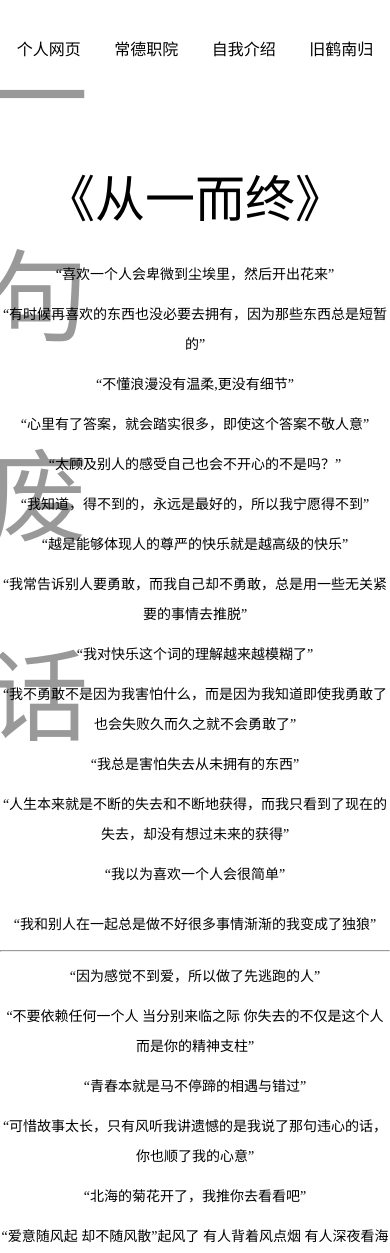
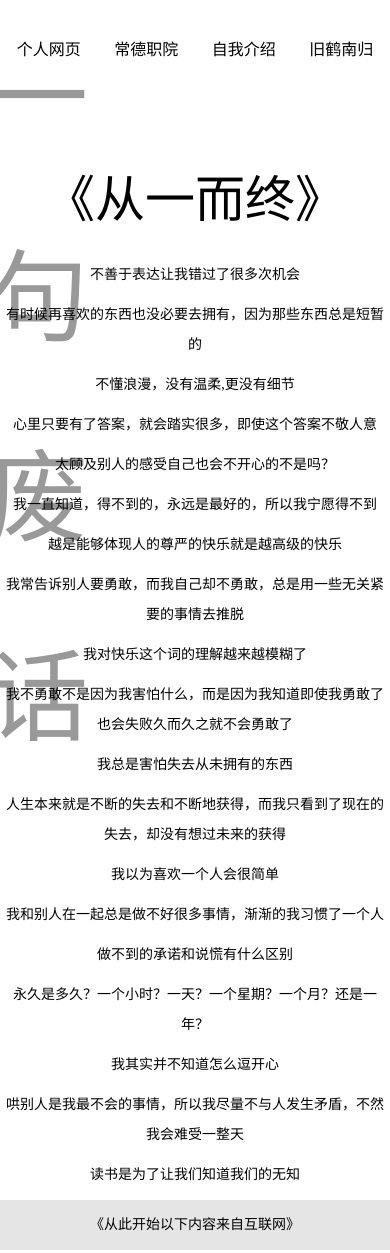
Before and after one commit to Jiuhe1129/wy, a plain HTML site: page index.html in a window 390 px wide. Shown: the top 1253 px of the page. Drawn offline with Linux system fonts and the light colour scheme.

Commit message:
Add files via upload

```diff
--- a/css/style.css
+++ b/css/style.css
@@ -3,20 +3,25 @@
 a,li{text-decoration: none; list-style: none;}
 nav{width: 100%; height: 100px; position: relative; top: -100px; transition: .6s;}
 nav ul{width: 100%; text-align: center; display: flex; justify-content: center;}
-nav ul li{width: 300px; height: 100px; font-size: 23px; line-height: 100px; transition: .6S;}
+nav ul li{width: 300px; height: 100px; font-size: 23px; line-height: 100px;}
 nav ul li a{color: #000;}
 .banner{width: 6%; height: auto; font-size: 100px; line-height: 230%; text-align: center; opacity: .4;  position: fixed; top: 5%; transform: translateX(800%);}
 .box{width: 100%; height: auto;}
 .main{margin: 0 auto; width: 100%;  height: auto; position: relative; top: 50px;}
 .main .bt{font-size: 50px;}
+.main #btw{font-size: 35px; background: rgba(0, 0, 0, 0.103);}
+.main #btw:hover{font-size: 30px; color: #000;}
 .main ul{opacity: 0; text-align: center; font-size: 30px; transition: 1.6s;}
 .main ul li{line-height: 100px; height: auto; transition: .6s;}
 .main ul li:nth-child(n+2):hover{background: #000; color: #fff; font-size: 35px;}
 .main .c{line-height: 50px;}
 .banquan{width: 100%; height: 20px; text-align: center; position: relative;  bottom: 0px; margin-top: 50px; color: #ffff; background: #000;}
+
 @media screen and (max-width:960px ) {
     .banner{font-size: 100px; line-height: 200%; top: 0; transform: translateX(-50%);}
     nav ul li{font-size: 16px;}
+    .main #btw{font-size: 14px;}
+    .main #btw:hover{font-size: 15px;}
     .main .lp .sj{line-height: 30px;}
     .main ul li:nth-child(n+2){font-size: 14px; line-height: 50px; }
     .main ul li:nth-child(n+2):hover{font-size: 15px;}
--- a/index.html
+++ b/index.html
@@ -26,23 +26,30 @@
         <div class="main">
             <ul class="lp">
                 <li class="bt">《从一而终》</li>
-<!-- me -->
+                <!-- me -->
+                <li>不善于表达让我错过了很多次机会</li>
+                <li class="sj">有时候再喜欢的东西也没必要去拥有，因为那些东西总是短暂的</li>
+                <li>不懂浪漫，没有温柔,更没有细节</li>
+                <li class="sj">心里只要有了答案，就会踏实很多，即使这个答案不敬人意</li>
+                <li>太顾及别人的感受自己也会不开心的不是吗？</li>
+                <li class="sj">我一直知道，得不到的，永远是最好的，所以我宁愿得不到</li>
+                <li>越是能够体现人的尊严的快乐就是越高级的快乐</li>
+                <li class="sj">我常告诉别人要勇敢，而我自己却不勇敢，总是用一些无关紧要的事情去推脱</li>
+                <li>我对快乐这个词的理解越来越模糊了</li>
+                <li class="sj">我不勇敢不是因为我害怕什么，而是因为我知道即使我勇敢了也会失败久而久之就不会勇敢了</li>
+                <li>我总是害怕失去从未拥有的东西</li>
+                <li class="sj">人生本来就是不断的失去和不断地获得，而我只看到了现在的失去，却没有想过未来的获得</li>
+                <li>我以为喜欢一个人会很简单</li>
+                <li class="sj">我和别人在一起总是做不好很多事情，渐渐的我习惯了一个人</li>
+                <li>做不到的承诺和说慌有什么区别</li>
+                <li class="sj">永久是多久？一个小时？一天？一个星期？一个月？还是一年？</li>
+                <li>我其实并不知道怎么逗开心</li>
+                <li class="sj">哄别人是我最不会的事情，所以我尽量不与人发生矛盾，不然我会难受一整天</li>
+                <li>读书是为了让我们知道我们的无知</li>
+                <li class="sj"></li>
+                <!-- you -->
+                <li id="btw">《从此开始以下内容来自互联网》</li>
                 <li>“喜欢一个人会卑微到尘埃里，然后开出花来”</li>
-                <li class="sj">“有时候再喜欢的东西也没必要去拥有，因为那些东西总是短暂的”</li>
-                <li>“不懂浪漫没有温柔,更没有细节”</li>
-                <li class="sj">“心里有了答案，就会踏实很多，即使这个答案不敬人意”</li>
-                <li>“太顾及别人的感受自己也会不开心的不是吗？”</li>
-                <li class="sj">“我知道，得不到的，永远是最好的，所以我宁愿得不到”</li>
-                <li>“越是能够体现人的尊严的快乐就是越高级的快乐”</li>
-                <li class="sj">“我常告诉别人要勇敢，而我自己却不勇敢，总是用一些无关紧要的事情去推脱”</li>
-                <li>“我对快乐这个词的理解越来越模糊了”</li>
-                <li class="sj">“我不勇敢不是因为我害怕什么，而是因为我知道即使我勇敢了也会失败久而久之就不会勇敢了”</li>
-                <li>“我总是害怕失去从未拥有的东西”</li>
-                <li class="sj">“人生本来就是不断的失去和不断地获得，而我只看到了现在的失去，却没有想过未来的获得”</li>
-                <li>“我以为喜欢一个人会很简单”</li>
-                <li>“我和别人在一起总是做不好很多事情渐渐的我变成了独狼”</li>
-<!-- you --><hr>
-                <li>“因为感觉不到爱，所以做了先逃跑的人”</li>
                 <li class="sj">“不要依赖任何一个人 当分别来临之际 你失去的不仅是这个人 而是你的精神支柱”</li>
                 <li>“青春本就是马不停蹄的相遇与错过”</li>
                 <li class="sj">“可惜故事太长，只有风听我讲遗憾的是我说了那句违心的话，你也顺了我的心意”</li>
@@ -66,7 +73,7 @@
                 <li>“见过花就好了，何必在乎花属于谁”</li>
                 <li>“活着本来就是对身体和灵魂的一种摧残”</li>
                 <li>“绝对信任的背后会是背叛吗？”</li>
-
+                <li>“因为感觉不到爱，所以做了先逃跑的人”</li>
             </ul>
         </div>
     </div>
--- a/js/main.js
+++ b/js/main.js
@@ -1,4 +1,3 @@
-
 $.fn.autotype = function () {
     var $text = $(this);
     console.log('this', this);
@@ -26,8 +25,6 @@ $.fn.autotype = function () {
 };
 $(".y").autotype();
 
-console.log("123")
-
 window.onload = function () {
     $("nav").css("top", "0");
     $(".lp").css("opacity", "1 ")
```
